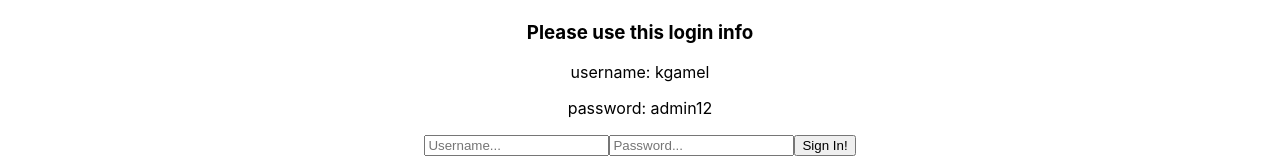
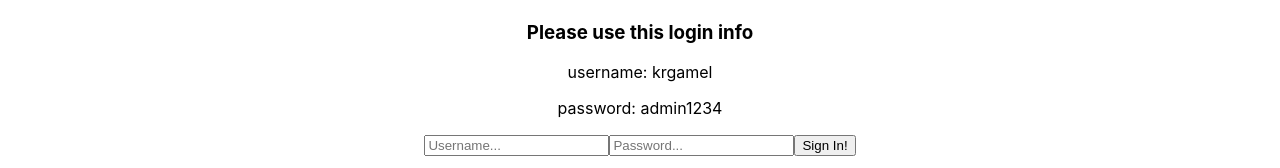
Before and after one commit to water-our-plants/build-water-plants-FE, a React (Create React App) app in the folder water-plants/: page /login in a window 1280 px wide. Shown: the part 197-365 px from the top of the page. Built offline with nearby package versions, Linux system fonts and the light colour scheme.

Commit message:
updated login info

```diff
--- a/water-plants/src/components/Login.js
+++ b/water-plants/src/components/Login.js
@@ -32,8 +32,8 @@ class Login extends React.Component {
       <div className='login-page'>
         <h1>Login</h1>
         <h3>Please use this login info</h3>
-        <p>username: kgamel</p>
-        <p>password: admin12</p>
+        <p>username: krgamel</p>
+        <p>password: admin1234</p>
         <form onSubmit={this.handleLogin}>
           <input
             name='username'
```
